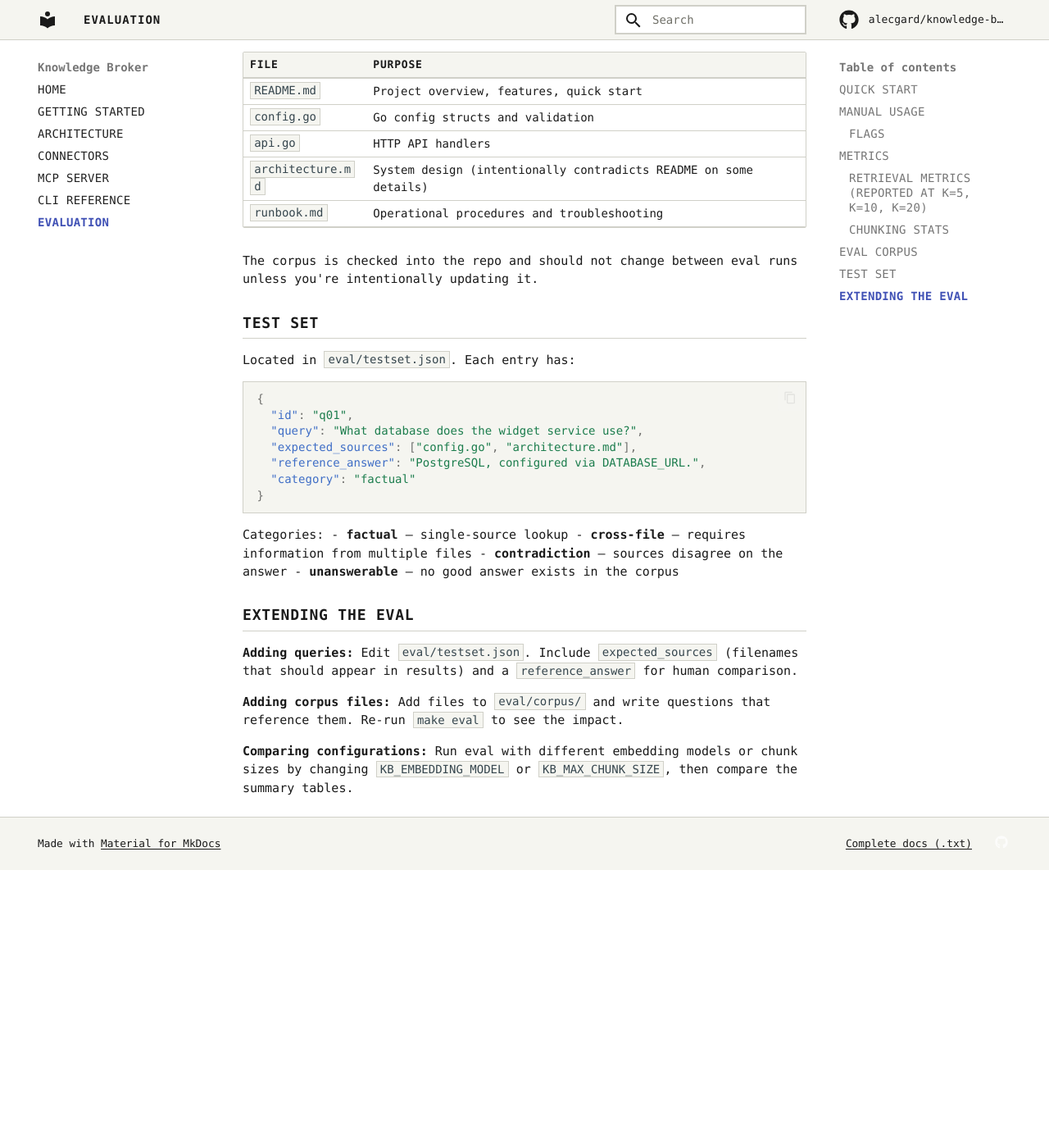
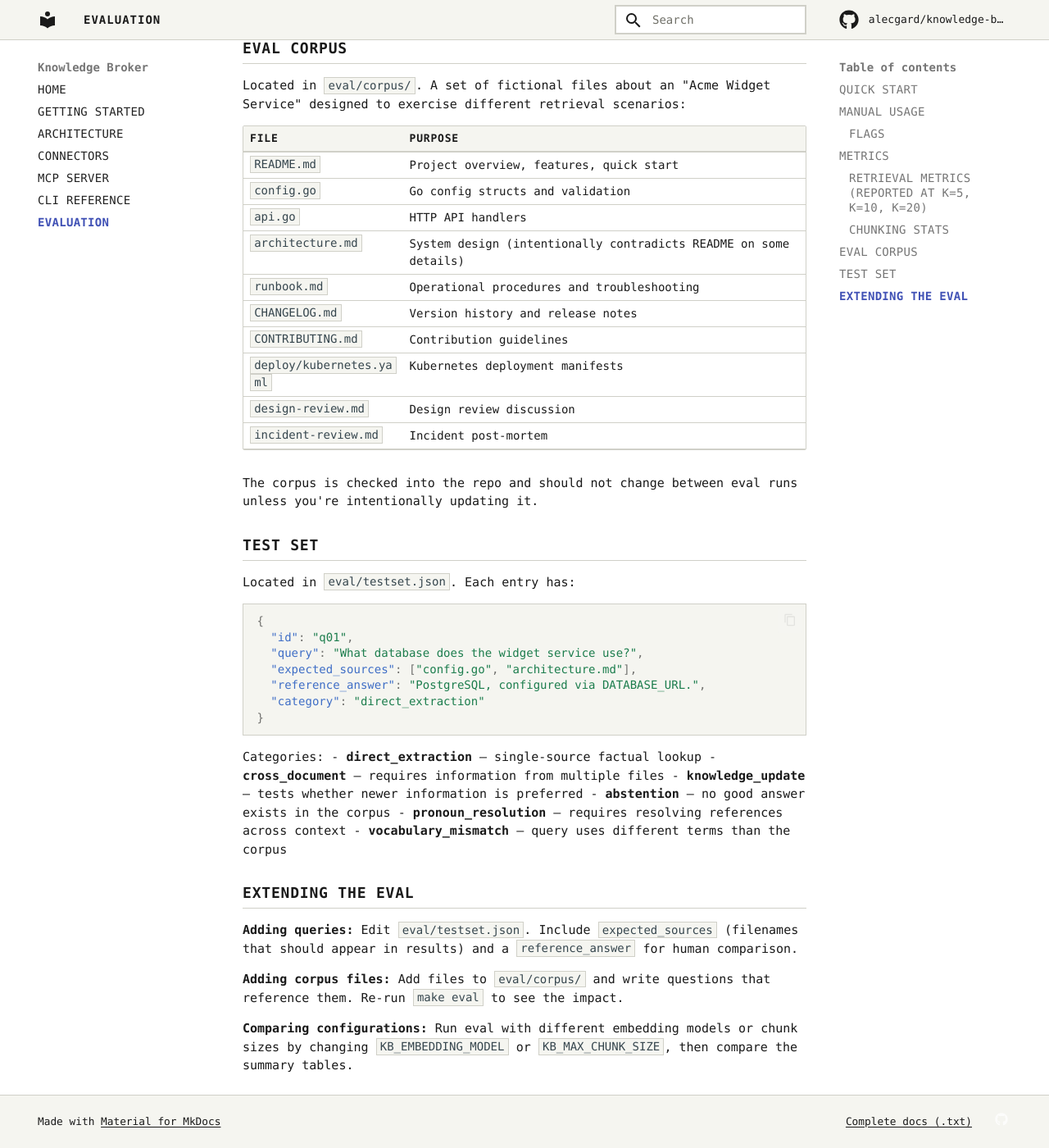
Before and after one commit to alecgard/knowledge-broker, an MkDocs documentation site: the page built from docs/eval.md, in a window 1280 px wide and 1400 px high, scrolled down 1551 px. Shown: the whole window at 82% size. Built offline with MkDocs 1.6.1 and Material for MkDocs 9.7.7, drawn with Linux system fonts in a browser that asks for light colours; comment, search, counter and statistics services are not loaded; before the commit the page ends 2612 px from its top, so only the background shows below that; some of the changed text lies outside the part shown.

Commit message:
Fix docs to match codebase: eval categories, corpus files, metrics, config
- Replace nonexistent `kb compute-units` with actual `kb cluster` command
- Fix eval categories from factual/cross-file/etc to actual values
  (direct_extraction, cross_document, knowledge_update, abstention,
  pronoun_resolution, vocabulary_mismatch)
- Add 5 missing eval corpus files to docs
- Add Hit@K, avg confidence, avg freshness to eval metrics
- Add KB_LLM_PROVIDER to README config table and .env.example
- Add no_expand parameter to MCP tool docs
- Fix KB_DEFAULT_LIMIT from 20 to 5 in .env.example

Co-Authored-By: Claude Opus 4.6 (1M context) <noreply@anthropic.com>

````diff
--- a/docs/eval.md
+++ b/docs/eval.md
@@ -45,9 +45,12 @@ kb eval --db eval.db --corpus eval/corpus --ingest
 
 ### Retrieval metrics (reported at K=5, K=10, K=20)
 
+- **Hit@K** — Was at least one expected source file found in the top-K results?
 - **Recall@K** — Did the expected source files appear in the top-K retrieved fragments?
 - **Precision@K** — What fraction of top-K fragments came from expected source files?
 - **MRR** — Mean reciprocal rank of the first relevant fragment, averaged across queries.
+- **Avg confidence** — Mean confidence score across retrieved fragments.
+- **Avg freshness** — Mean freshness score across retrieved fragments.
 
 ### Chunking stats
 
@@ -68,6 +71,11 @@ Located in `eval/corpus/`. A set of fictional files about an "Acme Widget Servic
 | `api.go` | HTTP API handlers |
 | `architecture.md` | System design (intentionally contradicts README on some details) |
 | `runbook.md` | Operational procedures and troubleshooting |
+| `CHANGELOG.md` | Version history and release notes |
+| `CONTRIBUTING.md` | Contribution guidelines |
+| `deploy/kubernetes.yaml` | Kubernetes deployment manifests |
+| `design-review.md` | Design review discussion |
+| `incident-review.md` | Incident post-mortem |
 
 The corpus is checked into the repo and should not change between eval runs unless you're intentionally updating it.
 
@@ -81,15 +89,17 @@ Located in `eval/testset.json`. Each entry has:
   "query": "What database does the widget service use?",
   "expected_sources": ["config.go", "architecture.md"],
   "reference_answer": "PostgreSQL, configured via DATABASE_URL.",
-  "category": "factual"
+  "category": "direct_extraction"
 }
 ```
 
 Categories:
-- **factual** — single-source lookup
-- **cross-file** — requires information from multiple files
-- **contradiction** — sources disagree on the answer
-- **unanswerable** — no good answer exists in the corpus
+- **direct_extraction** — single-source factual lookup
+- **cross_document** — requires information from multiple files
+- **knowledge_update** — tests whether newer information is preferred
+- **abstention** — no good answer exists in the corpus
+- **pronoun_resolution** — requires resolving references across context
+- **vocabulary_mismatch** — query uses different terms than the corpus
 
 ## Extending the eval
 
````
Also changed, not shown: README.md (+4 -4 lines), docs/llms-full.txt (+16 -5 lines), docs/mcp.md (+1 -0 lines), 3 other files.
